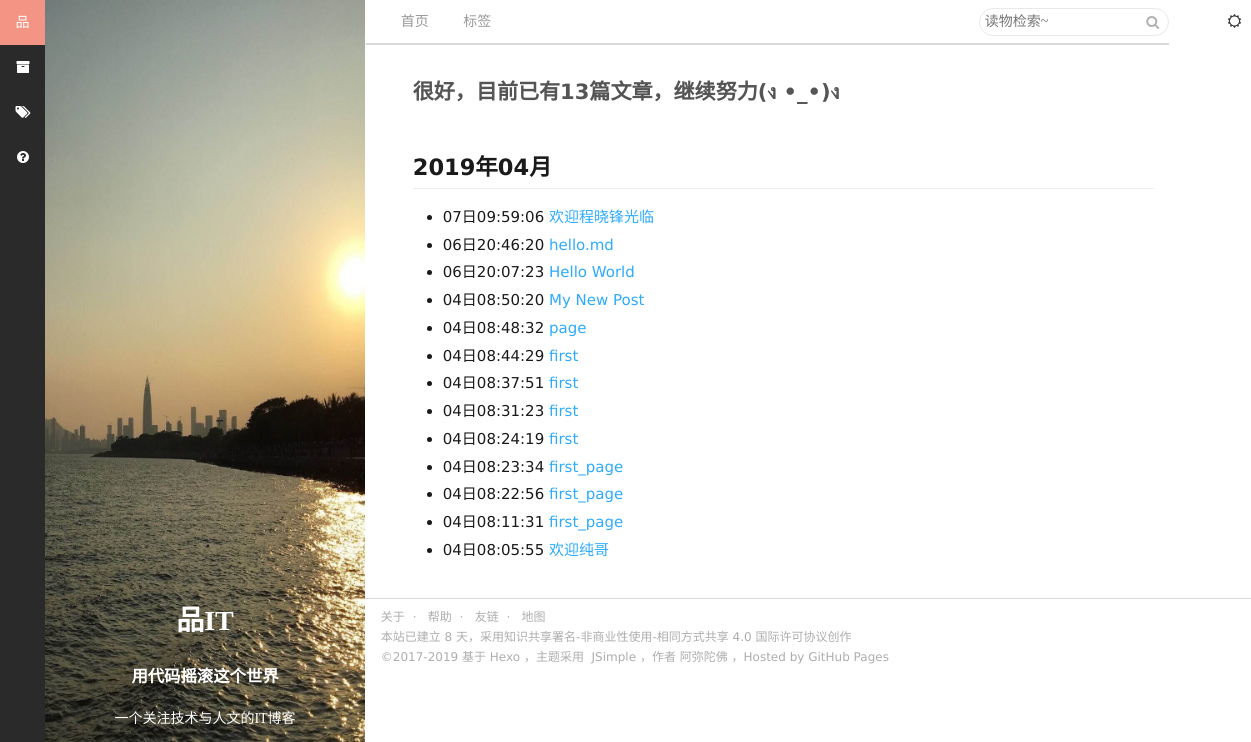
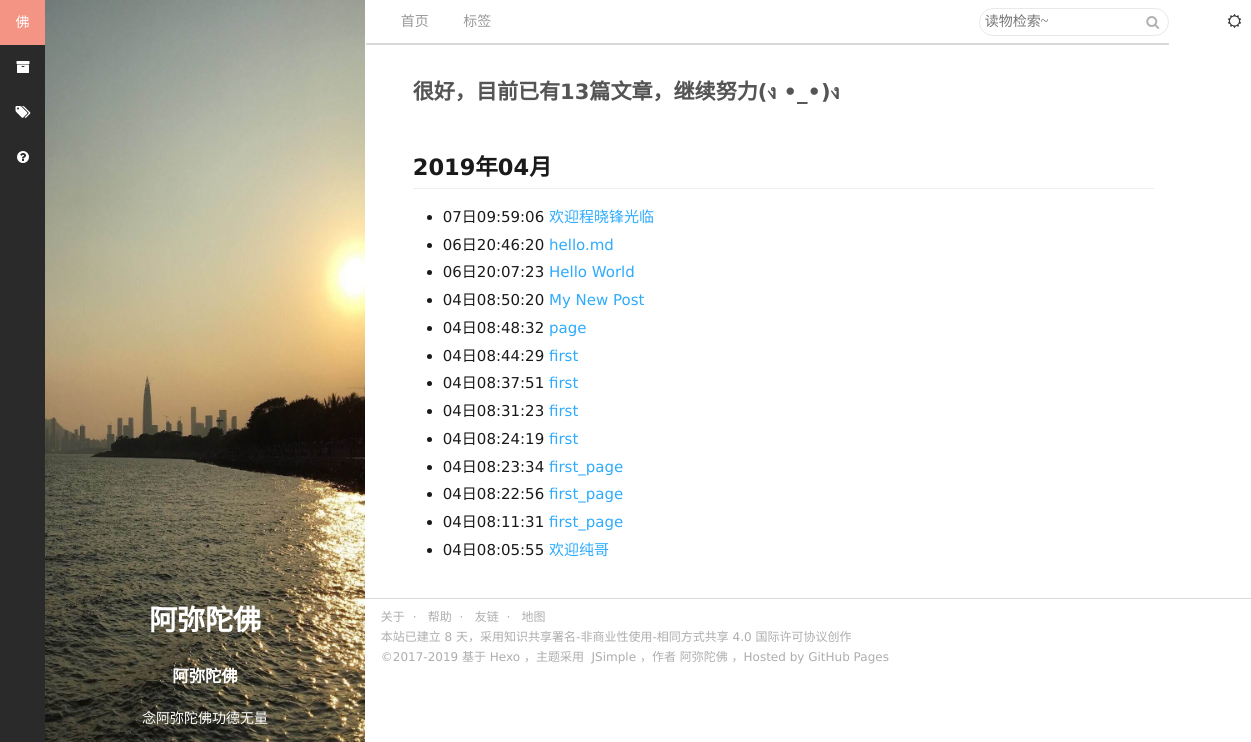
Before and after one commit to amituofo1996/amituofo1996.github.io, a plain HTML site: page archives/2019/04/index.html in a window 1280 px wide. Shown: the top 742 px of the page, 0-1251 px from the left. Drawn offline with Linux system fonts and the light colour scheme; no server answers.

Commit message:
Site updated: 2019-04-09 20:36:18

```diff
--- a/archives/2019/04/index.html
+++ b/archives/2019/04/index.html
@@ -48,7 +48,7 @@
 <body>
 <div id="nav">
     <nav class="nav-menu">
-        <a class="site-name current" href="/" title="品">品</a>
+        <a class="site-name current" href="/" title="佛">佛</a>
         <a class="site-index current" href="/"><i class="fa fa-home"></i><span>首页</span></a>
         <a href="/archives" title="归档"><i class="fa fa-archives"></i><span>归档</span></a>
         <a href="/tags" title="标签"><i class="fa fa-tags"></i><span>标签</span></a>
@@ -76,9 +76,9 @@
     <div class="cover-img"></div>
     <div class="cover-info">
 
-        <h1 class="cover-siteName">品IT</h1>
-        <h3 class="cover-siteTitle">用代码摇滚这个世界</h3>
-        <p class="cover-siteDesc">一个关注技术与人文的IT博客</p>
+        <h1 class="cover-siteName">阿弥陀佛</h1>
+        <h3 class="cover-siteTitle">阿弥陀佛</h3>
+        <p class="cover-siteDesc">念阿弥陀佛功德无量</p>
         <div class="cover-sns">
 
     &nbsp;&nbsp;<div class="btn btn-telegram">
```
Also changed, not shown: archives/2019/04/page/2/index.html (+4 -4 lines), archives/2019/index.html (+4 -4 lines), archives/2019/page/2/index.html (+4 -4 lines), archives/index.html (+4 -4 lines), archives/page/2/index.html (+4 -4 lines), hello-md/index.html (+4 -4 lines), hello/index.html (+4 -4 lines), index.html (+4 -4 lines), page/2/index.html (+4 -4 lines), tags/tag1/index.html (+4 -4 lines), tags/tag2/index.html (+4 -4 lines), tags/tag3/index.html (+4 -4 lines), 技术/undefined-undefined.html (+4 -4 lines).
